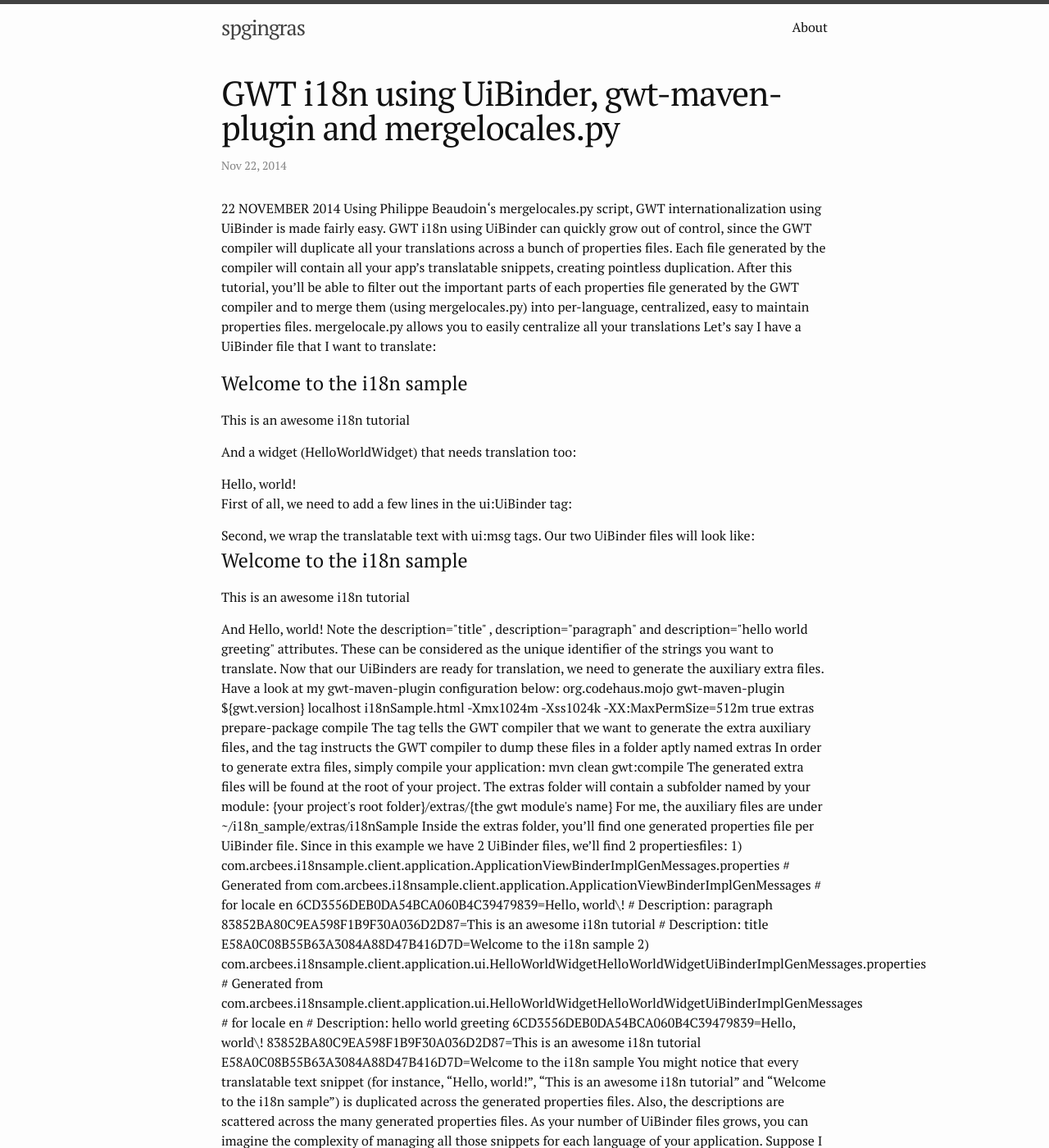
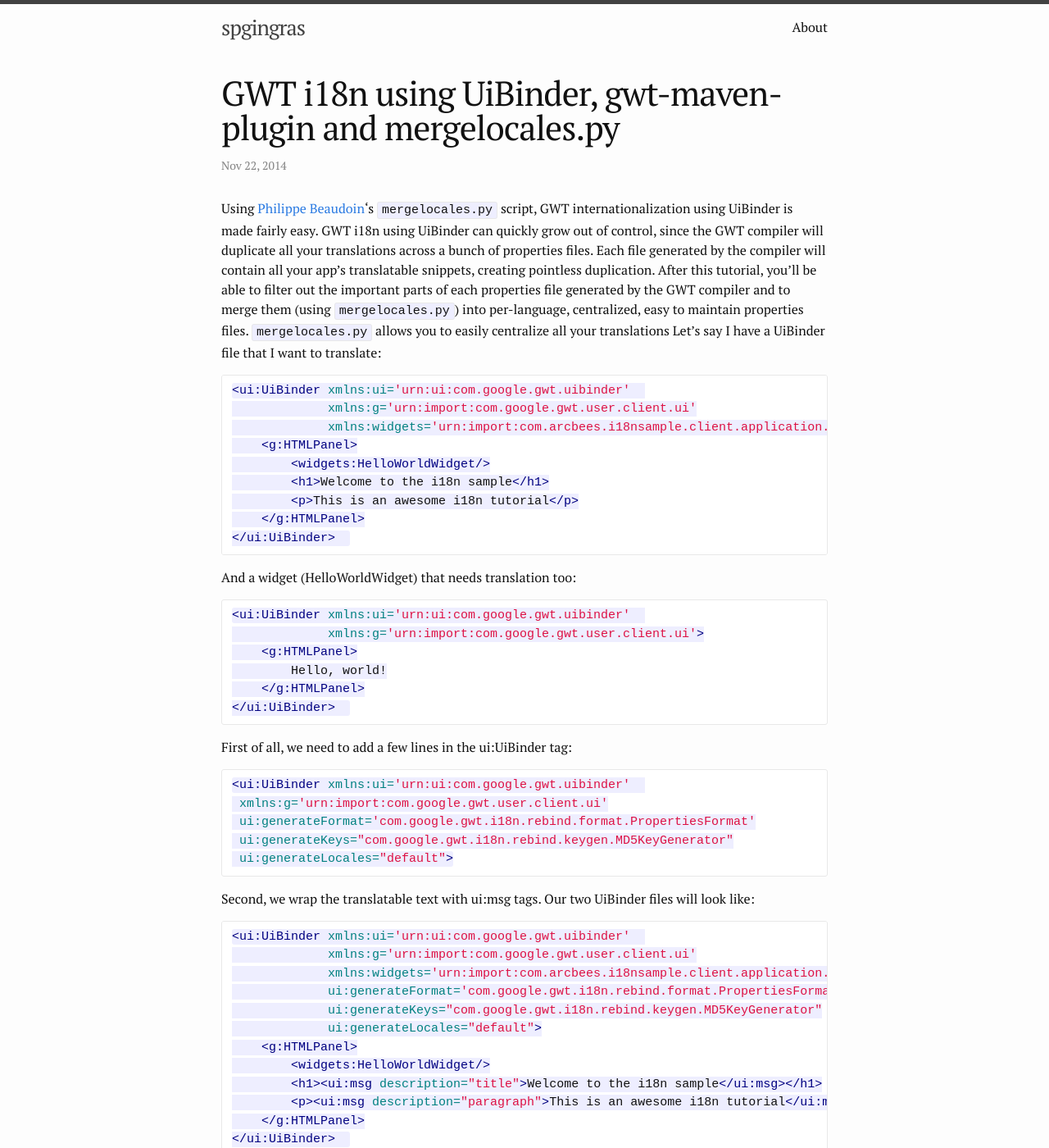
Before and after one commit to spg/spg.github.com, a Jekyll site: the page built from _posts/2014-11-22-gwt-i18n.md, in a window 1280 px wide and 1400 px high. Shown: the whole window at 82% size. Built offline with Jekyll 4.4.1, drawn with Linux system fonts in a browser that asks for light colours; some of the changed text lies outside the part shown.

Commit message:
fixed old article

````diff
--- a/_posts/2014-11-22-gwt-i18n.md
+++ b/_posts/2014-11-22-gwt-i18n.md
@@ -3,10 +3,11 @@
 title: GWT i18n using UiBinder, gwt-maven-plugin and mergelocales.py
 ---
 
-22 NOVEMBER 2014
-Using Philippe Beaudoin‘s mergelocales.py script, GWT internationalization using UiBinder is made fairly easy. GWT i18n using UiBinder can quickly grow out of control, since the GWT compiler will duplicate all your translations across a bunch of properties files. Each file generated by the compiler will contain all your app’s translatable snippets, creating pointless duplication.
-After this tutorial, you’ll be able to filter out the important parts of each properties file generated by the GWT compiler and to merge them (using mergelocales.py) into per-language, centralized, easy to maintain properties files.
-mergelocale.py allows you to easily centralize all your translations Let’s say I have a UiBinder file that I want to translate:
+Using [Philippe Beaudoin](https://twitter.com/philbeaudoin)‘s `mergelocales.py` script, GWT internationalization using UiBinder is made fairly easy. GWT i18n using UiBinder can quickly grow out of control, since the GWT compiler will duplicate all your translations across a bunch of properties files. Each file generated by the compiler will contain all your app’s translatable snippets, creating pointless duplication.
+After this tutorial, you’ll be able to filter out the important parts of each properties file generated by the GWT compiler and to merge them (using `mergelocales.py`) into per-language, centralized, easy to maintain properties files.
+`mergelocales.py` allows you to easily centralize all your translations Let’s say I have a UiBinder file that I want to translate:
+
+```xml
 <ui:UiBinder xmlns:ui='urn:ui:com.google.gwt.uibinder'
              xmlns:g='urn:import:com.google.gwt.user.client.ui'
              xmlns:widgets='urn:import:com.arcbees.i18nsample.client.application.ui'>
@@ -16,26 +17,32 @@
         <p>This is an awesome i18n tutorial</p>
     </g:HTMLPanel>
 </ui:UiBinder>
-
+```
 
 And a widget (HelloWorldWidget) that needs translation too:
+
+```xml
 <ui:UiBinder xmlns:ui='urn:ui:com.google.gwt.uibinder'
              xmlns:g='urn:import:com.google.gwt.user.client.ui'>
     <g:HTMLPanel>
         Hello, world!
     </g:HTMLPanel>
 </ui:UiBinder>
-
+```
 
 First of all, we need to add a few lines in the ui:UiBinder tag:
+
+```xml
 <ui:UiBinder xmlns:ui='urn:ui:com.google.gwt.uibinder'
  xmlns:g='urn:import:com.google.gwt.user.client.ui'
  ui:generateFormat='com.google.gwt.i18n.rebind.format.PropertiesFormat'
  ui:generateKeys="com.google.gwt.i18n.rebind.keygen.MD5KeyGenerator"
  ui:generateLocales="default">
-
+```
 
 Second, we wrap the translatable text with ui:msg tags. Our two UiBinder files will look like:
+
+```xml
 <ui:UiBinder xmlns:ui='urn:ui:com.google.gwt.uibinder'
              xmlns:g='urn:import:com.google.gwt.user.client.ui'
              xmlns:widgets='urn:import:com.arcbees.i18nsample.client.application.ui'
@@ -48,9 +55,11 @@
         <p><ui:msg description="paragraph">This is an awesome i18n tutorial</ui:msg></p>
     </g:HTMLPanel>
 </ui:UiBinder>
-
+```
 
 And
+
+```xml
 <ui:UiBinder xmlns:ui='urn:ui:com.google.gwt.uibinder'
              xmlns:g='urn:import:com.google.gwt.user.client.ui'
              ui:generateFormat='com.google.gwt.i18n.rebind.format.PropertiesFormat'
@@ -60,10 +69,12 @@
          <ui:msg description="hello world greeting">Hello, world!</ui:msg>
     </g:HTMLPanel>
 </ui:UiBinder>
+```
 
+Note the `description="title"`, `description="paragraph"` and `description="hello world greeting"` attributes. These can be considered as the unique identifier of the strings you want to translate.
+Now that our UiBinders are ready for translation, we need to generate the auxiliary extra files. Have a look at my gwt-maven-plugin configuration below:
 
-Note the description="title" , description="paragraph" and description="hello world greeting" attributes. These can be considered as the unique identifier of the strings you want to translate.
-Now that our UiBinders are ready for translation, we need to generate the auxiliary extra files. Have a look at my gwt-maven-plugin configuration below:
+```xml
 <plugin>
     <groupId>org.codehaus.mojo</groupId>
     <artifactId>gwt-maven-plugin</artifactId>
@@ -84,23 +95,30 @@
         </execution>
     </executions>
 </plugin>
+```
+
+The `<extraParam>` tag tells the GWT compiler that we want to generate the extra auxiliary files, and the `<extra>` tag instructs the GWT compiler to dump these files in a folder aptly named extras
+In order to generate extra files, simply compile your application:
+
+```shell
+mvn clean gwt:compile
+```
+
+The generated extra files will be found at the root of your project. The extras folder will contain a subfolder named by your module:
+
+```no-style
+{your project's root folder}/extras/{the gwt module's name}
+```
+
+For me, the auxiliary files are under `~/i18n_sample/extras/i18nSample`.
 
 
-The <extraParam> tag tells the GWT compiler that we want to generate the extra auxiliary files, and the <extra> tag instructs the GWT compiler to dump these files in a folder aptly named extras
-In order to generate extra files, simply compile your application:
-mvn clean gwt:compile
+Inside the extras folder, you’ll find one generated properties file per UiBinder file. Since in this example we have 2 UiBinder files, we’ll find 2 properties files:
 
 
-The generated extra files will be found at the root of your project. The extras folder will contain a subfolder named by your module:
-{your project's root folder}/extras/{the gwt module's name}
+1) `com.arcbees.i18nsample.client.application.ApplicationViewBinderImplGenMessages.properties`
 
-
-For me, the auxiliary files are under
-~/i18n_sample/extras/i18nSample
-
-
-Inside the extras folder, you’ll find one generated properties file per UiBinder file. Since in this example we have 2 UiBinder files, we’ll find 2 propertiesfiles:
-1) com.arcbees.i18nsample.client.application.ApplicationViewBinderImplGenMessages.properties
+```
 # Generated from com.arcbees.i18nsample.client.application.ApplicationViewBinderImplGenMessages
 # for locale en
 
@@ -111,9 +129,12 @@
 
 # Description: title
 E58A0C08B55B63A3084A88D47B416D7D=Welcome to the i18n sample
+```
+
+2) `com.arcbees.i18nsample.client.application.ui.HelloWorldWidgetHelloWorldWidgetUiBinderImplGenMessages.properties`
 
 
-2) com.arcbees.i18nsample.client.application.ui.HelloWorldWidgetHelloWorldWidgetUiBinderImplGenMessages.properties
+```
 # Generated from com.arcbees.i18nsample.client.application.ui.HelloWorldWidgetHelloWorldWidgetUiBinderImplGenMessages
 # for locale en
 
@@ -123,17 +144,23 @@
 83852BA80C9EA598F1B9F30A036D2D87=This is an awesome i18n tutorial
 
 E58A0C08B55B63A3084A88D47B416D7D=Welcome to the i18n sample
-
+```
 
 You might notice that every translatable text snippet (for instance, “Hello, world!”, “This is an awesome i18n tutorial” and “Welcome to the i18n sample”) is duplicated across the generated properties files. Also, the descriptions are scattered across the many generated properties files. As your number of UiBinder files grows, you can imagine the complexity of managing all those snippets for each language of your application.
-Suppose I want to make my app available in both English and French. I’d like also to manage only 2 files: one file containing the English snippets, and another file containing the French snippets. That’s where the mergelocales.py script comes in handy. This script will look for all your generated *.properties files and merge them into centralized, language-specific properties files.
-Let’s get started. First of all, we need to create a LocalizableResource.properties file and a LocalizableResource_fr.propertiesfile. Both files should be empty. The LocalizableResource.properties will contain the default (English) snippets, whereas the LocalizableResource_fr.properties will contain the French snippets. In order for these files to be detected by GWT, we’ll need to put them in a resource/com/google/gwt/i18n/client folder.
-Let’s populate those properties files! We need to invoke the mergelocales.pyscript:
+Suppose I want to make my app available in both English and French. I’d like also to manage only 2 files: one file containing the English snippets, and another file containing the French snippets. That’s where the `mergelocales.py` script comes in handy. This script will look for all your generated `*.properties` files and merge them into centralized, language-specific properties files.
+
+Let’s get started. First of all, we need to create a `LocalizableResource.properties` file and a `LocalizableResource_fr.properties` file. Both files should be empty. The `LocalizableResource.properties` will contain the default (English) snippets, whereas the `LocalizableResource_fr.properties` will contain the French snippets. In order for these files to be detected by GWT, we’ll need to put them in a `resource/com/google/gwt/i18n/client` folder.
+
+Let’s populate those properties files! We need to invoke the `mergelocales.pyscript`:
+
+```shell
 python mergelocales.py extras/i18nSample src/main/resources/com/google/gwt/i18n/client/
+```
 
+The first parameter (`extras/i18nSample`) tells the script where to find the `*.properties` files generated by GWT. The second parameter (`src/main/resources/com/google/gwt/i18n/client/`) tells the script where to dump the centralized translations.
+Here’s a look at the populated `LocalizableResource.properties` file:
 
-The first parameter (extras/i18nSample) tells the script where to find the *.properties files generated by GWT. The second parameter (src/main/resources/com/google/gwt/i18n/client/) tells the script where to dump the centralized translations.
-Here’s a look at the populated LocalizableResource.properties file:
+```
 # Description: title
 E58A0C08B55B63A3084A88D47B416D7D=Welcome to the i18n sample
 
@@ -144,9 +171,11 @@
 6CD3556DEB0DA54BCA060B4C39479839=Hello, world\!
 
 ### NON-UIBINDER TRANSLATIONS
+```
 
+and the populated `LocalizableResource_fr.properties` file:
 
-and the populated LocalizableResource_fr.properties file:
+```
 # Description: hello world greeting
 # TODO: TRANSLATE
 6CD3556DEB0DA54BCA060B4C39479839=Hello, world\!
@@ -160,9 +189,12 @@
 E58A0C08B55B63A3084A88D47B416D7D=Welcome to the i18n sample
 
 ### NON-UIBINDER TRANSLATIONS
+```
+
+You will notice that both files contain almost the same text, save for the `#TODO: TRANSLATE` comments found in the French properties file. Now, I can easily translate the `LocalizableResource_fr.properties` file:
 
 
-You will notice that both files contain almost the same text, save for the #TODO: TRANSLATE comments found in the French properties file. Now, I can easily translate the LocalizableResource_fr.properties file:
+```
 # Description: hello world greeting
 6CD3556DEB0DA54BCA060B4C39479839=Bonjour, le monde\!
 
@@ -173,16 +205,18 @@
 E58A0C08B55B63A3084A88D47B416D7D=Bienvenue dans l'example i18n
 
 ### NON-UIBINDER TRANSLATIONS
-
+```
 
 That’s it! My app is translated. Now, we must add locale choices to our module XML:
+
+```xml
 <!-- French language, independent of country -->
 <extend-property name="locale" values="fr" />
 <!-- English language, independent of country -->
 <extend-property name="locale" values="en" />
 <set-property-fallback name="locale" value="en" />
+```
 
-
-To load the French version of the app, we must specify the French locale query string: http://www.example.org/myapp.html?locale=fr
-By default, the application will be shown in English, so loadinghttp://www.example.org/myapp.html orhttp://www.example.org/myapp.html?locale=en will have the same result.
+To load the French version of the app, we must specify the French locale query string: `http://www.example.org/myapp.html?locale=fr`
+By default, the application will be shown in English, so loading `http://www.example.org/myapp.html` or `http://www.example.org/myapp.html?locale=en` will have the same result.
 You can find the source code for this tutorial in ArcBees’ GitHub repo.
````
